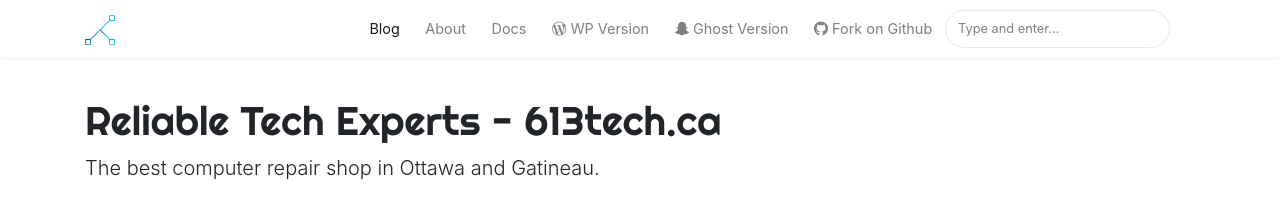
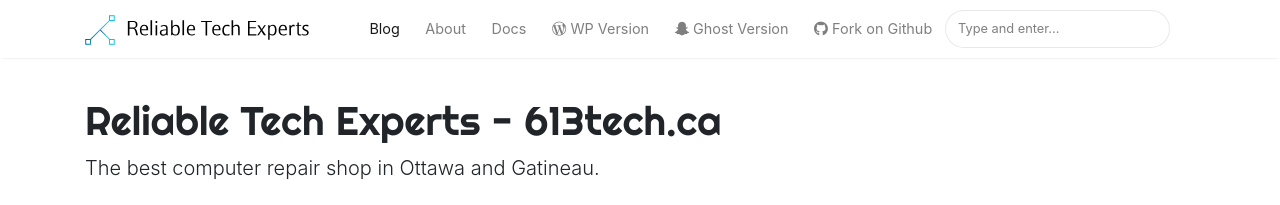
Before and after one commit to SamanDaneshvar/613tech, a Jekyll site: the page built from index.html, in a window 1280 px wide. Shown: the top 205 px of the page. Built offline with Jekyll 4.4.1, drawn with Linux system fonts in a browser that asks for light colours; nearby versions of some CDN libraries; the list of posts is cut into pages by our own code.

Commit message:
Add a new logo (combination mark)

```diff
--- a/_config.yml
+++ b/_config.yml
@@ -2,7 +2,8 @@
 url: https://samandaneshvar.github.io/613tech
 title: Reliable Tech Experts - 613tech.ca
 description: The best computer repair shop in Ottawa and Gatineau.
-logo: assets/images/logo-icon.svg
+logo: assets/images/logo.svg
+logo-icon: assets/images/logo-icon.svg
 favicon: assets/images/favicon.png
 google_analytics: xxx
 disqus: demowebsite
--- a/_layouts/default.html
+++ b/_layouts/default.html
@@ -129,7 +129,7 @@
 ================================================== -->
 <div class="alertbar">
 	<div class="container text-center">
-		<span><img src="{{ site.url }}/{{ site.logo }}" alt="{{ site.title }}"> &nbsp; Never miss a <b>story</b> from us, subscribe to our newsletter</span>
+		<span><img src="{{ site.url }}/{{ site.logo-icon }}" alt="{{ site.title }}"> &nbsp; Never miss a <b>story</b> from us, subscribe to our newsletter</span>
         <form action="{{site.mailchimp-list}}" method="post" name="mc-embedded-subscribe-form" class="wj-contact-form validate" target="_blank" novalidate>
             <div class="mc-field-group">
             <input type="email" placeholder="Email" name="EMAIL" class="required email" id="mce-EMAIL" autocomplete="on" required>
```
Also changed, not shown: assets/images/log.png (deleted), assets/images/logo.svg (added).
